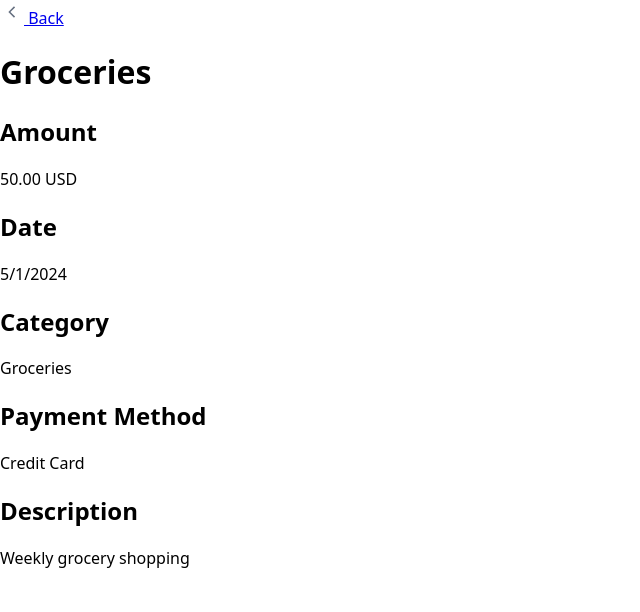
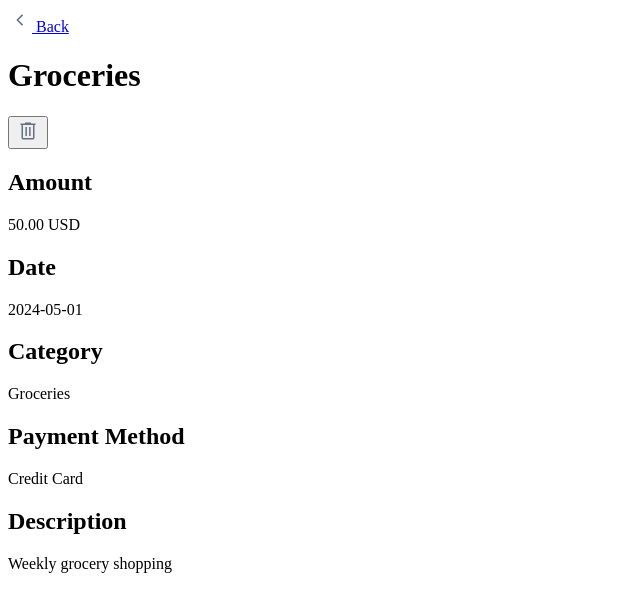
Before and after one commit to miToe/dagobert, a Next.js app: page /transactions/1 in a window 1280 px wide. Shown: the top 612 px of the page, without its empty margins (0-640 px from the left). Built offline with nearby package versions, Linux system fonts and the light colour scheme.

Commit message:
add deletion functionality

```diff
--- a/package.json
+++ b/package.json
@@ -13,8 +13,10 @@
     "eslint": "8.44.0",
     "eslint-config-next": "13.4.8",
     "next": "13.4.8",
+    "popup": "^0.0.3",
     "react": "18.2.0",
     "react-dom": "18.2.0",
+    "react-modal": "^3.16.1",
     "styled-components": "^6.1.11"
   },
   "devDependencies": {
--- a/src/pages/_app.js
+++ b/src/pages/_app.js
@@ -1,10 +1,27 @@
-import GlobalStyle from "../../styles";
+import { useState, useEffect } from 'react';
+import { useRouter } from "next/router";
+import transactionsData from '../data/transactions.json';
 
 export default function App({ Component, pageProps }) {
+  const [transactions, setTransactions] = useState(transactionsData);
+  const [successfulDeleted, setSuccessfulDeleted] = useState(false);
+  const router = useRouter();
+
+  const handleDelete = (id) => {
+    setTransactions((prevItems) => prevItems.filter(item => item.id !== id));
+    router.push('/') // Use router to navigate
+    setSuccessfulDeleted(true);
+  };
+
+  useEffect(() => {
+    if (successfulDeleted) {
+      setTimeout(() => {setSuccessfulDeleted(false)}, 5000)
+    }
+  },[successfulDeleted]);
+
   return (
     <>
-      <GlobalStyle />
-      <Component {...pageProps} />
+      <Component {...pageProps} handleDelete={handleDelete} transactions={transactions} successfulDeleted={successfulDeleted} />
     </>
   );
 }
--- a/src/pages/transactions/[id].js
+++ b/src/pages/transactions/[id].js
@@ -1,13 +1,23 @@
 import { useRouter } from "next/router";
+import { useState } from "react";
 import transactions from '../../data/transactions.json';
 import Link from "next/link";
 import ChevronLeft from "@/src/assets/icons/chevron_left.svg";
+import DeleteBin from "src/assets/icons/delete.svg"
 
-export default function TransactionDetails() {
+export default function TransactionDetails({handleDelete}) {
   const router = useRouter();
   const { id } = router.query;
+  const [modal, setModal] = useState(false);
+  const [deleteId, setDeleteId] = useState(null);
+
   // Find transaction by its ID
   const transaction = transactions.find((transaction) => transaction.id === id);
+
+  const onHandleDelete = (id) => {
+    setModal(true);
+    setDeleteId(id);
+  }
 
   if (!transaction) {
     return <p>Transaction not found</p>;
@@ -18,6 +28,7 @@ export default function TransactionDetails() {
       <div>
         <Link href={"/"}><ChevronLeft/> Back</Link>
         <h1>{transaction.category}</h1>
+        <button onClick={() => onHandleDelete(transaction.id)}> <DeleteBin/> </button>
       </div>
       <div>
         <h2>Amount</h2>
@@ -25,9 +36,7 @@ export default function TransactionDetails() {
       </div>
       <div>
         <h2>Date</h2>
-        {/* Convert the date stored in the date property of the transaction object into a localized date string
-         by using the date format based on the user's operating system/browser settings */}
-        <div>{new Intl.DateTimeFormat(navigator.language).format(new Date(transaction.date))}</div>
+        <div>{transaction.date}</div>
       </div>
       <div>
         <h2>Category</h2>
@@ -41,6 +50,18 @@ export default function TransactionDetails() {
         <h2>Description</h2>
         <div>{transaction.description}</div>
       </div>
+      {modal &&
+        <div>
+          <div>
+            <h2>Are you sure you want to delete this entry?</h2>
+            <p>This will delete your entry permanently and cannot be undone.</p>
+          </div>
+          <div>
+            <button onClick={() => setModal(false)}>Cancel</button>
+            <button onClick={() => handleDelete(deleteId)}>Delete</button>
+          </div>
+        </div>
+      }
     </div>
   )
 }
```
Also changed, not shown: src/pages/index.js (+9 -7 lines), 1 other file (tests, documents, lock files or other folders).
